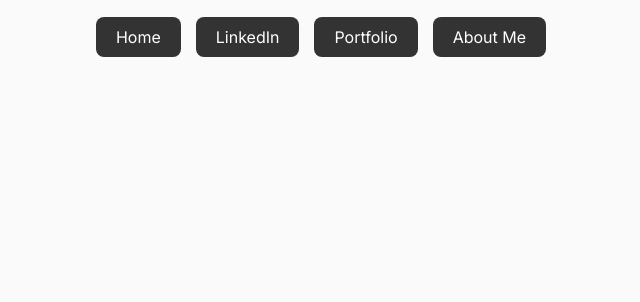
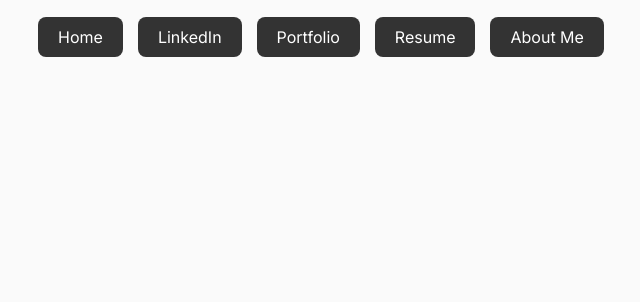
Before and after one commit to onailn/Onail-Nissan-Portfolio, a plain HTML site: page index.html in a window 1280 px wide. Shown: the part 498-800 px from the top of the page, without its empty margins (319-959 px from the left). Drawn offline with Linux system fonts and the light colour scheme.

Commit message:
Update index.html

```diff
--- a/index.html
+++ b/index.html
@@ -20,7 +20,9 @@
     <a href="home.html" style="background: #333; color: white; padding: 10px 20px; text-decoration: none; font-weight: 500; border-radius: 8px;">Home</a>
     <a href="https://www.linkedin.com/in/onailnissan/" target="_blank" style="background: #333; color: white; padding: 10px 20px; text-decoration: none; font-weight: 500; border-radius: 8px;">LinkedIn</a>
     <a href="portfolio.html" style="background: #333; color: white; padding: 10px 20px; text-decoration: none; font-weight: 500; border-radius: 8px;">Portfolio</a>
+    <a href="resume.html" style="background: #333; color: white; padding: 10px 20px; text-decoration: none; font-weight: 500; border-radius: 8px;">Resume</a>
     <a href="about.html" style="background: #333; color: white; padding: 10px 20px; text-decoration: none; font-weight: 500; border-radius: 8px;">About Me</a>
+
   </div>
 
 </body>
```
